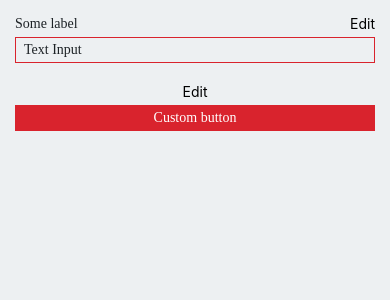
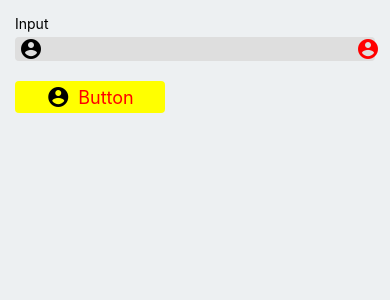
Before and after one commit to VivekMoglix/Form-React-Native, a React Native app: screen / in a window 390 px wide. Shown: the top 300 px of the page. Built offline with nearby package versions, Linux system fonts and the light colour scheme.

Commit message:
updated custom input and button using props

```diff
--- a/package.json
+++ b/package.json
@@ -10,8 +10,10 @@
     "test": "jest"
   },
   "dependencies": {
+    "prop-types": "^15.8.1",
     "react": "18.2.0",
     "react-native": "0.72.4",
+    "react-native-vector-icons": "^10.0.0",
     "react-redux": "^8.1.2",
     "redux": "^4.2.1",
     "redux-devtools-extension": "^2.13.9"
--- a/src/components/CustomButton/index.js
+++ b/src/components/CustomButton/index.js
@@ -1,22 +1,114 @@
-import {Button, Text, TouchableOpacity, View} from 'react-native';
+import React from 'react';
+import {ActivityIndicator, Text, TouchableOpacity, View} from 'react-native';
+import PropTypes from 'prop-types';
 
-export default function CustomButton(props) {
-  const {buttonName} = props?.buttonData;
-  const {borderColor, textColor, backgroundColor, fontFamily} =
-    props?.buttonData?.editable;
-  return (
-    <View style={{marginTop: 20}}>
+class CustomButton extends React.Component {
+  constructor(props) {
+    super(props);
+    console.log(props);
+  }
+  render() {
+    const {
+      withLoader,
+      buttonStyle,
+      isLoading,
+      variant,
+      backgroundColor,
+      loaderColor,
+      loaderPosition,
+      label,
+      textStyles,
+      leading,
+      trailing,
+      onPress,
+      size,
+      loaderSize,
+    } = this.props;
+    return (
       <TouchableOpacity
-        onPress={() => props?.setEditButtonStyleModalVisible(true)}
-        style={{alignSelf: 'center', marginBottom: 5}}>
-        <Text>Edit</Text>
+        onPress={onPress}
+        style={[
+          {
+            width:
+              size === 'small'
+                ? 150
+                : size === 'medium'
+                ? 250
+                : size === 'large'
+                ? '100%'
+                : null,
+            alignItems: 'center',
+            justifyContent: 'center',
+            marginBottom: 5,
+            borderWidth: variant === 'outlined' ? 1 : 0,
+            padding: 4,
+            flexDirection: 'row',
+            borderRadius: 4,
+            backgroundColor:
+              variant === 'filled' ? backgroundColor : 'transparent',
+          },
+          buttonStyle,
+        ]}>
+        {loaderPosition === 'leading' && withLoader ? (
+          isLoading ? (
+            <ActivityIndicator
+              style={{
+                position: 'absolute',
+                left: 10,
+              }}
+              size={loaderSize}
+              color={loaderColor}
+            />
+          ) : null
+        ) : null}
+        {leading && <View>{leading()}</View>}
+        <Text style={[{justifyContent: 'center', marginLeft: 8}, textStyles]}>
+          {label}
+        </Text>
+        {trailing && <View>{trailing()}</View>}
+        {loaderPosition === 'trailing' && withLoader ? (
+          isLoading ? (
+            <ActivityIndicator
+              style={{
+                position: 'absolute',
+                right: 10,
+              }}
+              size={loaderSize}
+              color={loaderColor}
+            />
+          ) : null
+        ) : null}
       </TouchableOpacity>
-      <TouchableOpacity
-        style={{backgroundColor, borderColor, borderWidth: 1, padding: 4}}>
-        <Text style={{alignSelf: 'center', color: textColor, fontFamily}}>
-          {buttonName}
-        </Text>
-      </TouchableOpacity>
-    </View>
-  );
+    );
+  }
 }
+
+CustomButton.propTypes = {
+  label: PropTypes.string.isRequired,
+  buttonStyle: PropTypes.object,
+  withLoader: PropTypes.bool,
+  isLoading: PropTypes.bool,
+  loaderColor: PropTypes.string,
+  loaderPosition: PropTypes.oneOf(['leading', 'trailing']),
+  variant: PropTypes.oneOf(['filled', 'standard', 'outlined']),
+  backgroundColor: PropTypes.string,
+  textStyles: PropTypes.object,
+  leading: PropTypes.func,
+  trailing: PropTypes.func,
+  onPress: PropTypes.func,
+  size: PropTypes.string,
+  loaderSize: PropTypes.oneOf(['small', 'large']),
+};
+
+CustomButton.defaultProps = {
+  withLoader: false,
+  isLoading: false,
+  loaderColor: '#fff',
+  variant: 'standard',
+  backgroundColor: 'blue',
+  loaderPosition: 'leading',
+  loaderSize: 'small',
+  size: 'small',
+};
+
+export default CustomButton;
--- a/src/components/TextInput/index.js
+++ b/src/components/TextInput/index.js
@@ -1,41 +1,79 @@
-import {Button, Text, TextInput, TouchableOpacity, View} from 'react-native';
+import React from 'react';
+import {
+  ActivityIndicator,
+  Text,
+  TextInput,
+  TouchableOpacity,
+  View,
+} from 'react-native';
+import PropTypes from 'prop-types';
 
-export default function CustomTextInput(props) {
-  const {value, label, textColor, borderColor, labelColor, fontFamily} =
-    props?.textFieldData?.editable;
-
-  const handleTextChange = text => {
-    props.setTextFieldData({...props?.textFieldData, value: text});
-  };
-
+class CustomTextField extends React.Component {
+  constructor(props) {
+    super(props);
+    console.log(props);
+  }
+  render() {
+    const {
+      label,
+      variant,
+      backgroundColor,
+      leading,
+      trailing,
+      labelStyles,
+      onChangeText,
+      inputContainerStyles,
+      textStyles,
+    } = this.props;
     return (
       <View>
+        <Text style={labelStyles}>{label}</Text>
         <View
-        style={{
+          style={[
+            {
               flexDirection: 'row',
               alignItems: 'center',
-          justifyContent: 'space-between',
-          marginBottom: 5,
-        }}>
-        <Text style={{color: labelColor, fontFamily}}>{label}</Text>
-        <TouchableOpacity>
-          <Text onPress={() => props?.setModalVisible(true)}>Edit</Text>
-        </TouchableOpacity>
+              paddingLeft: leading ? 4 : 0,
+              paddingRight: trailing ? 4 : 0,
+              borderRadius: variant === 'filled' ? 4 : 0,
+              backgroundColor:
+                variant === 'filled' ? backgroundColor : 'transparent',
+              marginTop: 5,
+              paddingVertical: 0,
+              borderWidth: variant === 'outlined' ? 1 : 0,
+              borderBottomWidth:
+                variant === 'standard' ? 1 : variant === 'outlined' ? 1 : 0,
+            },
+            inputContainerStyles,
+          ]}>
+          {leading && <View>{leading()}</View>}
+          <TextInput
+            style={[{flex: 2}, textStyles]}
+            onChangeText={onChangeText}
+          />
+          {trailing && <View style={{marginLeft: 'auto'}}>{trailing()}</View>}
         </View>
-      <TextInput
-        style={{
-          borderWidth: 1,
-          borderColor,
-          paddingHorizontal: 8,
-          paddingVertical: 4,
-          color: textColor,
-          fontFamily,
-        }}
-        value={value}
-        onChangeText={text => handleTextChange(text)}
-        placeholder="Text Input"
-        placeholderTextColor={textColor}
-      />
       </View>
     );
   }
+}
+
+CustomTextField.propTypes = {
+  label: PropTypes.string.isRequired,
+  size: PropTypes.string,
+  variant: PropTypes.oneOf(['filled', 'standard', 'outlined']),
+  backgroundColor: PropTypes.string,
+  leading: PropTypes.func,
+  trailing: PropTypes.func,
+  labelStyles: PropTypes.object,
+  onChangeText: PropTypes.func,
+  inputContainerStyles: PropTypes.object,
+  textStyles: PropTypes.object,
+};
+
+CustomTextField.defaultProps = {
+  variant: 'filled',
+  backgroundColor: '#dedede',
+};
+
+export default CustomTextField;
--- a/src/container/Form/index.js
+++ b/src/container/Form/index.js
@@ -2,60 +2,37 @@ import {View} from 'react-native';
 import CustomTextInput from '../../components/TextInput';
 import {useState} from 'react';
 import CustomButton from '../../components/CustomButton';
-import EditButtonStyleModal from '../../components/EditButtonStyleModal';
-import EditTextStyleModal from '../../components/EditTextStyleModal';
+import Icon from 'react-native-vector-icons/dist/MaterialIcons';
 
 export default function Form() {
-  const [modalVisible, setModalVisible] = useState(false);
-  const [editButtonStyleModalVisible, setEditButtonStyleModalVisible] =
-    useState(false);
-  const [textFieldData, setTextFieldData] = useState({
-    value: '',
-    editable: {
-      label: 'Some label',
-      labelColor: '#1D2226',
-      textColor: '#1D2226',
-      borderColor: '#D9232D',
-      fontFamily: 'Poppins-Regular',
-    },
-  });
-  const [buttonData, setButtonData] = useState({
-    buttonName: 'Custom button',
-    editable: {
-      borderColor: '#D9232D',
-      textColor: '#fff',
-      backgroundColor: '#D9232D',
-      fontFamily: 'Poppins-Regular',
-    },
-  });
+  const [isLoading, setIsLoading] = useState(false);
   return (
-    <View style={{flex: 1}}>
+    <View>
       <CustomTextInput
-        textFieldData={textFieldData}
-        setTextFieldData={setTextFieldData}
-        setModalVisible={setModalVisible}
+        label="Input"
+        variant="filled"
+        leading={props => <Icon name={'account-circle'} size={24} {...props} />}
+        trailing={props => (
+          <Icon name={'account-circle'} size={24} color="red" {...props} />
+        )}
+        onChangeText={text => console.log(text)}
+        textStyles={{fontSize: 20, color: 'red'}}
       />
       <CustomButton
-        buttonData={buttonData}
-        setButtonData={setButtonData}
-        setEditButtonStyleModalVisible={setEditButtonStyleModalVisible}
+        buttonStyle={{marginTop: 20}}
+        size="small"
+        label="Button"
+        variant="filled"
+        backgroundColor="yellow"
+        withLoader={true}
+        isLoading={isLoading}
+        loaderColor="#000000"
+        loaderPosition="trailing"
+        loaderSize="small"
+        textStyles={{fontSize: 18, color: 'red'}}
+        leading={props => <Icon name={'account-circle'} size={24} {...props} />}
+        onPress={() => setIsLoading(!isLoading)}
       />
-      {modalVisible && (
-        <EditTextStyleModal
-          textFieldData={textFieldData}
-          modalVisible={modalVisible}
-          setModalVisible={setModalVisible}
-          setTextFieldData={setTextFieldData}
-        />
-      )}
-      {editButtonStyleModalVisible && (
-        <EditButtonStyleModal
-          buttonData={buttonData}
-          setButtonData={setButtonData}
-          editButtonStyleModalVisible={editButtonStyleModalVisible}
-          setEditButtonStyleModalVisible={setEditButtonStyleModalVisible}
-        />
-      )}
     </View>
   );
 }
```
Also changed, not shown: 3 other files (tests, documents, lock files or other folders). Lines whose indentation alone changed are shown as unchanged.
